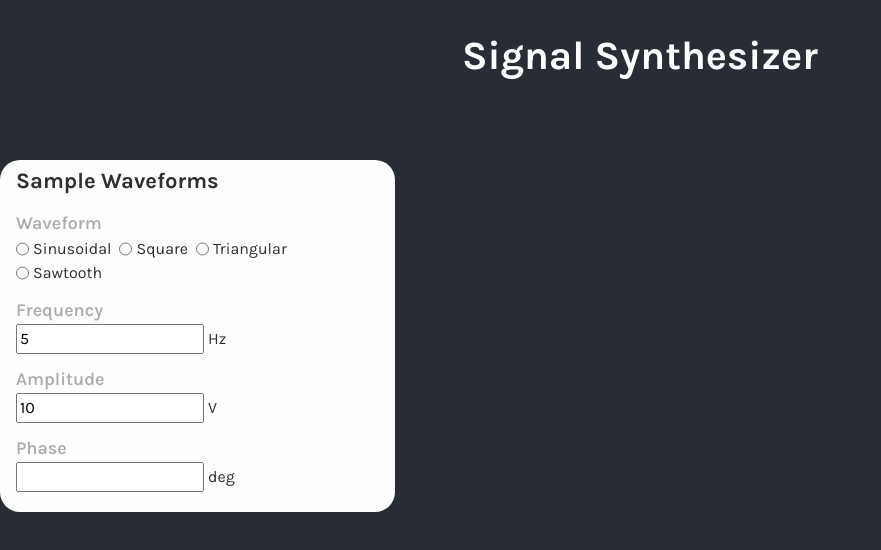
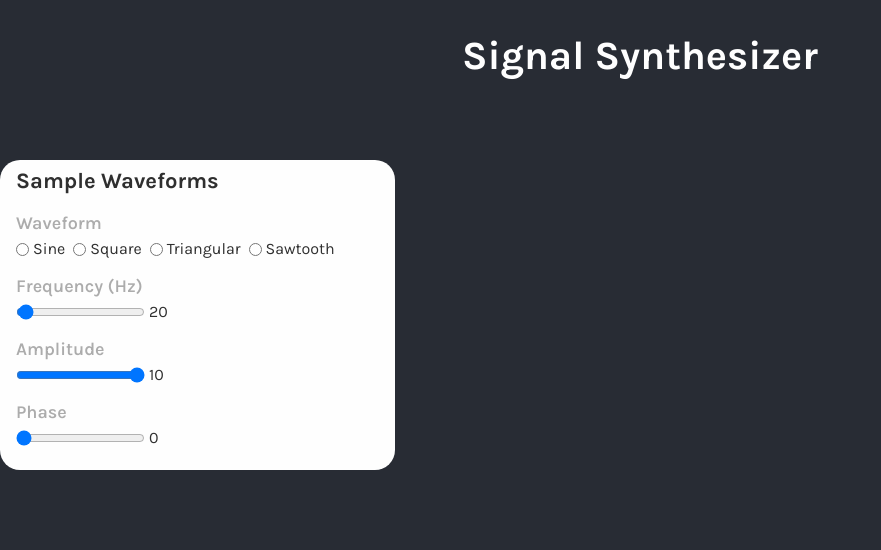
Before and after one commit to vteodorodev/signal_synth, a React (Create React App) app: page / in a window 1280 px wide. Shown: the top 550 px of the page, without its empty margins (0-881 px from the left). Built offline with nearby package versions, Linux system fonts and the light colour scheme.

Commit message:
Reworked sample input form a bit

```diff
--- /dev/null
+++ b/src/components/Slider/index.tsx
@@ -0,0 +1,35 @@
+import React, { ChangeEvent } from "react";
+import "./styles.css";
+
+function Slider({
+  value,
+  min,
+  max,
+  step = 1,
+  id,
+  onChangeValue,
+}: {
+  value: number | null;
+  min: number;
+  max: number;
+  step: number;
+  id?: string;
+  onChangeValue: (e: ChangeEvent<HTMLInputElement>) => void;
+}) {
+  return (
+    <div className="slider d-flex align-items-center" id={id}>
+      <input
+        type="range"
+        className="me-1"
+        value={Number(value)}
+        min={min}
+        max={max}
+        step={step}
+        onChange={onChangeValue}
+      />
+      <span>{String(value)}</span>
+    </div>
+  );
+}
+
+export default Slider;
--- /dev/null
+++ b/src/components/Slider/styles.css
@@ -0,0 +1 @@
+@import url("/src/styles/_variables.css");
--- a/src/components/WaveformForm/index.tsx
+++ b/src/components/WaveformForm/index.tsx
@@ -1,21 +1,22 @@
 import { ChangeEvent, FormEvent, LegacyRef, useEffect, useRef, useState } from "react";
-import "./index.css";
+import "./styles.css";
+import Slider from "../Slider";
 
-enum Wave {
-  sinusoidal = "sinusoidal",
-  sawtooth = "sawtooth",
-  triangular = "triangular",
-  square = "square",
-}
+type Wave = "sine" | "square" | "triangular" | "sawtooth";
 
-type waveformFormData = {
+const waveOptions: { label: string; form: Wave }[] = [
+  { label: "Sine", form: "sine" },
+  { label: "Square", form: "square" },
+  { label: "Triangular", form: "triangular" },
+  { label: "Sawtooth", form: "sawtooth" },
+];
+
+type FormData = {
   waveform: Wave | null;
-  frequency: Number | null;
-  amplitude: Number | null;
-  phase: Number | null;
+  frequency: number | null;
+  amplitude: number | null;
+  phase: number | null;
 };
-
-const waveforms: Wave[] = [Wave.sinusoidal, Wave.square, Wave.triangular, Wave.sawtooth];
 
 const minFrequency = 0;
 const maxFrequency = 1000;
@@ -24,11 +25,11 @@ const minAmplitude = 0;
 const maxAmplitude = 10;
 
 const minPhase = 0;
-const maxPhase = 259;
+const maxPhase = 359;
 
-const initialFormValues: waveformFormData = {
-  waveform: Wave.square,
-  frequency: 5,
+const initialFormValues: FormData = {
+  waveform: "square",
+  frequency: 20,
   amplitude: 10,
   phase: 0,
 };
@@ -36,7 +37,7 @@ const initialFormValues: waveformFormData = {
 function WaveformForm() {
   const formRef = useRef<HTMLFormElement>(null);
 
-  const [formData, setFormData] = useState<waveformFormData>(initialFormValues);
+  const [formData, setFormData] = useState<FormData>(initialFormValues);
 
   const onChangeWaveform = (e: ChangeEvent<HTMLInputElement>) => {
     setFormData((prev) => ({ ...prev, waveform: e.target.value as Wave }));
@@ -44,7 +45,7 @@ function WaveformForm() {
 
   const onChangeFrequency = (e: ChangeEvent<HTMLInputElement>) => {
     const targetFrequency = Number(e.target.value);
-    let newFrequency: Number | null;
+    let newFrequency: number | null;
 
     if (targetFrequency > maxFrequency) {
       newFrequency = maxFrequency;
@@ -87,6 +88,10 @@ function WaveformForm() {
     setFormData((prev) => ({ ...prev, phase: Number(newPhase) }));
   };
 
+  useEffect(() => {
+    console.log(formData);
+  }, [formData]);
+
   return (
     <div className="d-flex flex-column align-items-start px-3 py-2">
       <h3 className="category-text">Sample Waveforms</h3>
@@ -95,54 +100,54 @@ function WaveformForm() {
           <div className="form-section d-flex flex-column align-items-start">
             <span className="label-text">Waveform</span>
             <div className="d-flex flex-row flex-wrap">
-              {waveforms.map((waveform) => (
-                <div className="d-flex flex-row radio-choice me-2" key={waveform}>
+              {waveOptions.map((wave) => (
+                <div className="d-flex align-items-center me-2" key={wave.label}>
                   <input
                     type="radio"
-                    id={waveform}
-                    value={waveform}
-                    name="waveform"
+                    id={wave.form}
+                    value={wave.label}
+                    name="wave"
                     className="me-1"
                     onChange={onChangeWaveform}
                   />
-                  <label htmlFor={waveform}>{waveform}</label>
+                  <label htmlFor={wave.form}>{wave.label}</label>
                 </div>
               ))}
             </div>
           </div>
 
           <div className="form-section d-flex flex-column align-items-start">
-            <span className="label-text">Frequency</span>
-            <span>
-              <input
-                type="number"
-                max={maxFrequency}
-                step={5}
-                className="me-1"
-                onChange={onChangeFrequency}
-                value={Number(formData.frequency)}
-              ></input>
-              <span>Hz</span>
-            </span>
+            <span className="label-text">Frequency (Hz)</span>
+            <Slider
+              value={formData.frequency}
+              min={minFrequency}
+              max={maxFrequency}
+              step={5}
+              onChangeValue={onChangeFrequency}
+              id="frequency-slider"
+            />
           </div>
           <div className="form-section d-flex flex-column align-items-start">
             <span className="label-text">Amplitude</span>
-            <span>
-              <input
-                type="number"
-                className="me-1"
-                onChange={onChangeAmplitude}
-                value={Number(formData.amplitude)}
-              ></input>
-              <span>V</span>
-            </span>
+            <Slider
+              value={formData.amplitude}
+              min={minAmplitude}
+              max={maxAmplitude}
+              step={1}
+              onChangeValue={onChangeAmplitude}
+              id="amplitude-slider"
+            />
           </div>
           <div className="form-section d-flex flex-column align-items-start">
             <span className="label-text">Phase</span>
-            <span>
-              <input type="number" max={359} className="me-1" onChange={onChangePhase}></input>
-              <span>deg</span>
-            </span>
+            <Slider
+              value={formData.phase}
+              min={minPhase}
+              max={maxPhase}
+              step={1}
+              onChangeValue={onChangePhase}
+              id="phase-slider"
+            />
           </div>
         </form>
       </div>
--- a/src/styles/colors.css
+++ b/src/styles/colors.css
@@ -40,6 +40,6 @@
   color: var(--black) !important;
 }
 
-.bg-true-black {
+.text-true-black {
   color: var(--true-black);
 }
```
Also changed, not shown: src/components/WaveformForm/styles.css (renamed from src/components/WaveformForm/index.css).
